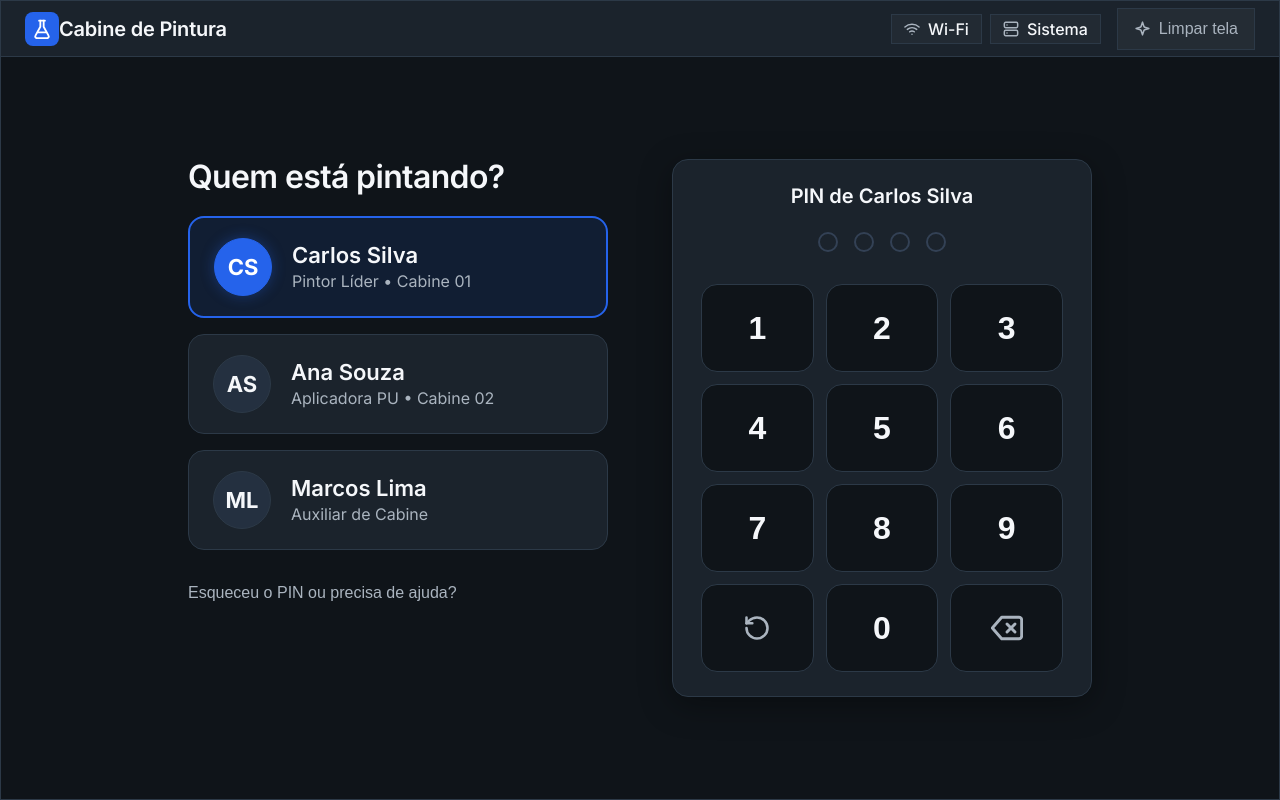
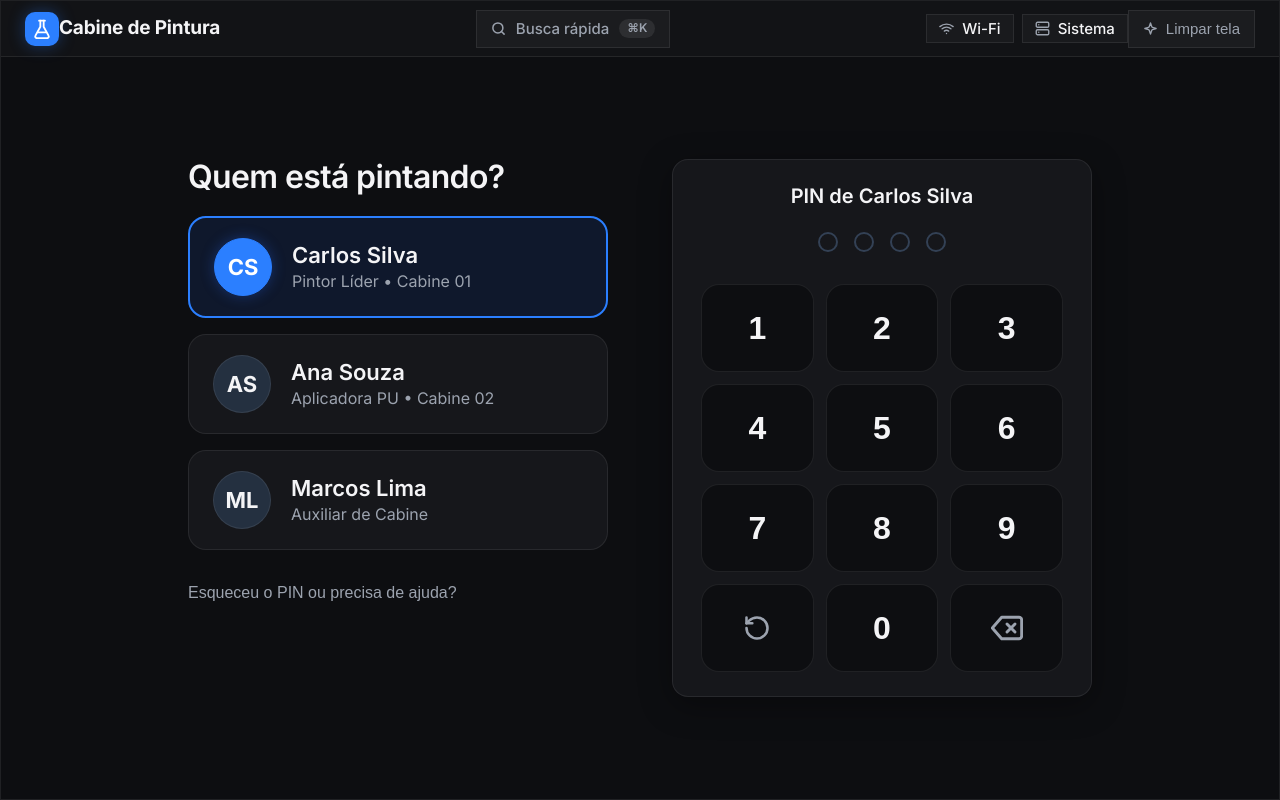
Before and after one commit to CarvalhoNathan/mada, a React (Vite) app: page / in a window 1280 px wide. Built offline with nearby package versions, Linux system fonts and the light colour scheme.

Commit message:
feat(ui): adopt BoardUI design tokens, header search pill and dashboard styling

```diff
--- a/src/components/ui/AppShell.tsx
+++ b/src/components/ui/AppShell.tsx
@@ -87,11 +87,35 @@ export const AppShell: React.FC<AppShellProps> = ({
           </div>
         </div>
 
+        {/* Busca Rápida (BoardUI Quick Search) */}
+        <div
+          className="ds-shell-search-box"
+          role="button"
+          tabIndex={0}
+          title="Busca rápida de Ordens de Serviço e Receitas (⌘K)"
+        >
+          <svg
+            width="15"
+            height="15"
+            viewBox="0 0 24 24"
+            fill="none"
+            stroke="currentColor"
+            strokeWidth="2.4"
+            strokeLinecap="round"
+            strokeLinejoin="round"
+          >
+            <circle cx="11" cy="11" r="8" />
+            <line x1="21" y1="21" x2="16.65" y2="16.65" />
+          </svg>
+          <span className="ds-shell-search-label">Busca rápida</span>
+          <kbd className="ds-shell-search-kbd">⌘K</kbd>
+        </div>
+
         <div className="ds-shell-header-right">
           {/* Status de Conexão Discreto (ícone + chip sutil) */}
           <div className="ds-shell-chips-group">
             <div className={`ds-status-chip ${isWifiConnected ? 'is-connected' : 'is-disconnected'}`}>
-              <svg width="16" height="16" viewBox="0 0 24 24" fill="none" stroke="currentColor" strokeWidth="2.2" strokeLinecap="round" strokeLinejoin="round">
+              <svg width="15" height="15" viewBox="0 0 24 24" fill="none" stroke="currentColor" strokeWidth="2.2" strokeLinecap="round" strokeLinejoin="round">
                 <path d="M5 12.55a11 11 0 0 1 14.08 0"/>
                 <path d="M1.42 9a16 16 0 0 1 21.16 0"/>
                 <path d="M8.53 16.11a6 6 0 0 1 6.95 0"/>
@@ -100,7 +124,7 @@ export const AppShell: React.FC<AppShellProps> = ({
               <span>{isWifiConnected ? 'Wi-Fi' : 'Sem Wi-Fi'}</span>
             </div>
             <div className={`ds-status-chip ${isServerLocal ? 'is-connected' : 'is-disconnected'}`}>
-              <svg width="16" height="16" viewBox="0 0 24 24" fill="none" stroke="currentColor" strokeWidth="2.2" strokeLinecap="round" strokeLinejoin="round">
+              <svg width="15" height="15" viewBox="0 0 24 24" fill="none" stroke="currentColor" strokeWidth="2.2" strokeLinecap="round" strokeLinejoin="round">
                 <rect x="2" y="2" width="20" height="8" rx="2" ry="2"/>
                 <rect x="2" y="14" width="20" height="8" rx="2" ry="2"/>
                 <line x1="6" y1="6" x2="6.01" y2="6"/>
@@ -118,41 +142,28 @@ export const AppShell: React.FC<AppShellProps> = ({
             title="Limpar tela (bloqueia o toque por 15 segundos)"
             aria-label="Limpar tela"
           >
-            <svg width="17" height="17" viewBox="0 0 24 24" fill="none" stroke="currentColor" strokeWidth="2.2" strokeLinecap="round" strokeLinejoin="round">
+            <svg width="15" height="15" viewBox="0 0 24 24" fill="none" stroke="currentColor" strokeWidth="2.2" strokeLinecap="round" strokeLinejoin="round">
               <path d="m12 3-1.9 5.8a2 2 0 0 1-1.3 1.3L3 12l5.8 1.9a2 2 0 0 1 1.3 1.3L12 21l1.9-5.8a2 2 0 0 1 1.3-1.3L21 12l-5.8-1.9a2 2 0 0 1-1.3-1.3L12 3Z"/>
             </svg>
             <span>Limpar tela</span>
           </button>
 
-          {/* Operador Logado */}
+          {/* Operador Logado - Estilo BoardUI Profile Selector */}
           {operator && (
             <div
               className="ds-shell-operator-card"
               onClick={onOperatorClick}
               role={onOperatorClick ? 'button' : undefined}
-              title={onOperatorClick ? 'Toque para trocar de operador' : undefined}
+              title={onOperatorClick ? 'Toque para alternar operador' : undefined}
               aria-label={`Operador logado: ${operator.name}. Toque para trocar de operador.`}
             >
               <div className="ds-shell-avatar-fallback">
                 {getInitials(operator.name)}
               </div>
               <span className="ds-shell-operator-name">{operator.name}</span>
-              <button
-                type="button"
-                className="ds-shell-logout-btn"
-                onClick={(e) => {
-                  e.stopPropagation();
-                  onOperatorClick?.();
-                }}
-                title="Trocar operador"
-                aria-label="Trocar operador"
-              >
-                <svg width="18" height="18" viewBox="0 0 24 24" fill="none" stroke="currentColor" strokeWidth="2.2" strokeLinecap="round" strokeLinejoin="round">
-                  <path d="M9 21H5a2 2 0 0 1-2-2V5a2 2 0 0 1 2-2h4"/>
-                  <polyline points="16 17 21 12 16 7"/>
-                  <line x1="21" y1="12" x2="9" y2="12"/>
-                </svg>
-              </button>
+              <span className="ds-shell-operator-chevron" aria-hidden="true">
+                ↕
+              </span>
             </div>
           )}
         </div>
--- a/src/styles/design-system.css
+++ b/src/styles/design-system.css
@@ -1056,8 +1056,8 @@
 .ds-shell-header {
   height: 56px;
   padding: 0 var(--space-24);
-  background-color: var(--card);
-  border-bottom: 1.5px solid var(--border);
+  background-color: #121316;
+  border-bottom: 1px solid rgba(255, 255, 255, 0.08);
   display: flex;
   align-items: center;
   justify-content: space-between;
@@ -1073,13 +1073,14 @@
 .ds-shell-logo {
   width: 34px;
   height: 34px;
-  border-radius: var(--radius-sm);
+  border-radius: 10px;
   background-color: var(--primary);
   color: white;
   display: flex;
   align-items: center;
   justify-content: center;
   flex-shrink: 0;
+  box-shadow: 0 0 16px rgba(43, 127, 255, 0.35);
 }
 .ds-shell-logo svg {
   width: 20px;
@@ -1087,23 +1088,63 @@
 }
 
 .ds-shell-app-name {
-  font-size: 20px;
+  font-size: 19px;
+  font-weight: 700;
+  line-height: 1.2;
+  color: var(--text);
+  letter-spacing: -0.01em;
+}
+
+.ds-shell-sub-name {
+  font-size: 15px;
+  color: var(--text-muted);
+  font-weight: 500;
+}
+
+.ds-shell-search-box {
+  display: flex;
+  align-items: center;
+  gap: 10px;
+  height: 38px;
+  padding: 0 14px;
+  background-color: rgba(255, 255, 255, 0.04);
+  border: 1px solid rgba(255, 255, 255, 0.08);
+  border-radius: var(--radius-pill);
+  color: var(--text-muted);
+  cursor: pointer;
+  transition: all var(--transition-fast);
+  user-select: none;
+}
+
+.ds-shell-search-box:hover {
+  background-color: rgba(255, 255, 255, 0.08);
+  border-color: rgba(255, 255, 255, 0.18);
+  color: var(--text);
+}
+
+.ds-shell-search-label {
+  font-size: 15px;
+  font-weight: 500;
+}
+
+.ds-shell-search-kbd {
+  display: inline-flex;
+  align-items: center;
+  justify-content: center;
+  background-color: rgba(255, 255, 255, 0.08);
+  border-radius: 9999px;
+  padding: 2px 8px;
+  font-size: 12px;
   font-weight: 600;
+  color: var(--text-muted);
+  font-family: var(--font-family);
   line-height: 1.2;
-  color: var(--text);
-  letter-spacing: -0.01em;
-}
-
-.ds-shell-sub-name {
-  font-size: 16px;
-  color: var(--text-muted);
-  font-weight: 500;
 }
 
 .ds-shell-header-right {
   display: flex;
   align-items: center;
-  gap: var(--space-16);
+  gap: var(--space-12);
 }
 
 .ds-shell-chips-group {
@@ -1118,9 +1159,9 @@
   gap: 8px;
   padding: 4px 12px;
   background-color: rgba(255, 255, 255, 0.03);
-  border: 1.5px solid var(--border);
+  border: 1px solid rgba(255, 255, 255, 0.08);
   border-radius: var(--radius-pill);
-  font-size: 16px;
+  font-size: 15px;
   font-weight: 500;
   color: var(--text-muted);
   user-select: none;
@@ -1129,7 +1170,7 @@
 
 .ds-status-chip.is-connected {
   color: var(--text);
-  border-color: var(--border);
+  border-color: rgba(255, 255, 255, 0.08);
 }
 
 .ds-status-chip.is-connected svg {
@@ -1150,15 +1191,15 @@
   display: inline-flex;
   align-items: center;
   gap: 8px;
-  padding: 0 16px;
+  padding: 0 14px;
   background-color: rgba(255, 255, 255, 0.04);
-  border: 1.5px solid var(--border);
+  border: 1px solid rgba(255, 255, 255, 0.08);
   border-radius: var(--radius-pill);
-  font-size: 16px;
+  font-size: 15px;
   font-weight: 500;
   color: var(--text-muted);
   cursor: pointer;
-  height: 42px;
+  height: 38px;
   box-sizing: border-box;
   user-select: none;
   transition: all var(--transition-fast);
@@ -1166,7 +1207,7 @@
 
 .ds-shell-clean-btn:hover {
   color: var(--text);
-  border-color: rgba(255, 255, 255, 0.22);
+  border-color: rgba(255, 255, 255, 0.2);
   background-color: rgba(255, 255, 255, 0.08);
 }
 
@@ -1187,42 +1228,49 @@
   display: flex;
   align-items: center;
   gap: 10px;
-  padding: 4px 6px 4px 6px;
-  background-color: #243040;
-  border: 1.5px solid var(--border);
+  padding: 3px 12px 3px 4px;
+  background-color: rgba(255, 255, 255, 0.04);
+  border: 1px solid rgba(255, 255, 255, 0.08);
   border-radius: var(--radius-pill);
   cursor: pointer;
-  height: 42px;
+  height: 38px;
   box-sizing: border-box;
   transition: all var(--transition-fast);
 }
 
 .ds-shell-operator-card:hover {
   border-color: rgba(255, 255, 255, 0.2);
-  background-color: #2a384a;
+  background-color: rgba(255, 255, 255, 0.08);
 }
 
 .ds-shell-avatar-fallback {
-  width: 32px;
-  height: 32px;
+  width: 30px;
+  height: 30px;
   border-radius: 50%;
-  background: var(--primary);
+  background: #202127;
   color: #ffffff;
   display: flex;
   align-items: center;
   justify-content: center;
+  font-size: 13px;
+  font-weight: 700;
+  letter-spacing: -0.02em;
+  border: 1px solid rgba(255, 255, 255, 0.12);
+  flex-shrink: 0;
+}
+
+.ds-shell-operator-name {
+  font-size: 16px;
+  font-weight: 600;
+  color: var(--text);
+  line-height: 1;
+}
+
+.ds-shell-operator-chevron {
   font-size: 14px;
-  font-weight: 700;
-  letter-spacing: -0.02em;
-  flex-shrink: 0;
-}
-
-.ds-shell-operator-name {
-  font-size: 18px; /* Peso 600, 18px */
-  font-weight: 600;
-  color: var(--text);
+  color: var(--text-muted);
   line-height: 1;
-  padding-right: 4px;
+  margin-left: 2px;
 }
 
 .ds-shell-logout-btn {
--- a/src/styles/tokens.css
+++ b/src/styles/tokens.css
@@ -7,48 +7,45 @@
 
 :root {
   /* ========================================================================
-     1. CORES BASE (TEMA ESCURO INDUSTRIAL)
+     1. CORES BASE (TEMA BOARDUI DARK - MATTE CONTRASTE)
      ======================================================================== */
-  --bg: #0F1419;
-  --card: #1B232C;
-  --card-hover: #243040;
-  --border: #2C3947;
-  --text: #F5F7FA;
-  --text-muted: #AAB4BF; /* Mínimo contraste 4.5:1 sobre fundos escuros */
+  --bg: #0D0E11;
+  --card: #16171B;
+  --card-hover: #202127;
+  --border: rgba(255, 255, 255, 0.08);
+  --border-subtle: rgba(255, 255, 255, 0.05);
+  --text: #F4F4F6;
+  --text-muted: #9CA3AF;
+  --text-tertiary: #71717A;
 
   /* ========================================================================
-     2. CORES SEMÂNTICAS & VARIANTES SOFT (~15% OPACIDADE)
-     Regra de uso estrita:
-     - AZUL: Ação principal e navegação
-     - VERDE: Sucesso, confirmado, etapa concluída
-     - ÂMBAR: Atenção, validade próxima, dentro da tolerância (NUNCA botão primário)
-     - VERMELHO: Erro, excesso, destrutivo, sem conexão (NUNCA botão primário padrão)
+     2. CORES SEMÂNTICAS & BOARDUI ELECTRIC ACCENT
      ======================================================================== */
-  --primary: #2563EB;
-  --primary-hover: #1D4ED8;
-  --primary-soft: rgba(37, 99, 235, 0.15);
-  --primary-border: rgba(37, 99, 235, 0.4);
+  --primary: #2B7FFF;
+  --primary-hover: #3B8BFF;
+  --primary-soft: rgba(43, 127, 255, 0.14);
+  --primary-border: rgba(43, 127, 255, 0.38);
 
   --ok: #22C55E;
   --ok-hover: #16A34A;
-  --ok-soft: rgba(34, 197, 94, 0.15);
-  --ok-border: rgba(34, 197, 94, 0.4);
+  --ok-soft: rgba(34, 197, 94, 0.14);
+  --ok-border: rgba(34, 197, 94, 0.38);
 
   --warn: #F59E0B;
   --warn-hover: #D97706;
-  --warn-soft: rgba(245, 158, 11, 0.15);
-  --warn-border: rgba(245, 158, 11, 0.4);
+  --warn-soft: rgba(245, 158, 11, 0.14);
+  --warn-border: rgba(245, 158, 11, 0.38);
 
   --danger: #EF4444;
   --danger-hover: #DC2626;
-  --danger-soft: rgba(239, 68, 68, 0.15);
-  --danger-border: rgba(239, 68, 68, 0.4);
+  --danger-soft: rgba(239, 68, 68, 0.14);
+  --danger-border: rgba(239, 68, 68, 0.38);
 
   /* Neutros para botões secundários */
-  --btn-secondary-bg: #243040;
-  --btn-secondary-hover: #2D3D52;
-  --btn-disabled-bg: #1A232D;
-  --btn-disabled-text: #4B5563;
+  --btn-secondary-bg: #202127;
+  --btn-secondary-hover: #2B2C33;
+  --btn-disabled-bg: rgba(255, 255, 255, 0.04);
+  --btn-disabled-text: #52525B;
 
   /* ========================================================================
      3. TIPOGRAFIA (INTER / ATKINSON HYPERLEGIBLE / SYSTEM-UI)
@@ -94,9 +91,9 @@
   /* ========================================================================
      5. RAIOS DE BORDA (RADII)
      ======================================================================== */
-  --radius-card: 16px;
-  --radius-button: 16px;
-  --radius-pill: 999px; /* Apenas para chips e badges */
+  --radius-card: 18px;
+  --radius-button: 12px;
+  --radius-pill: 9999px;
   --radius-sm: 8px;
 
   /* ========================================================================
```
Also changed, not shown: src/styles/styles.css (+14 -9 lines), 1 other file (tests, documents, lock files or other folders).
